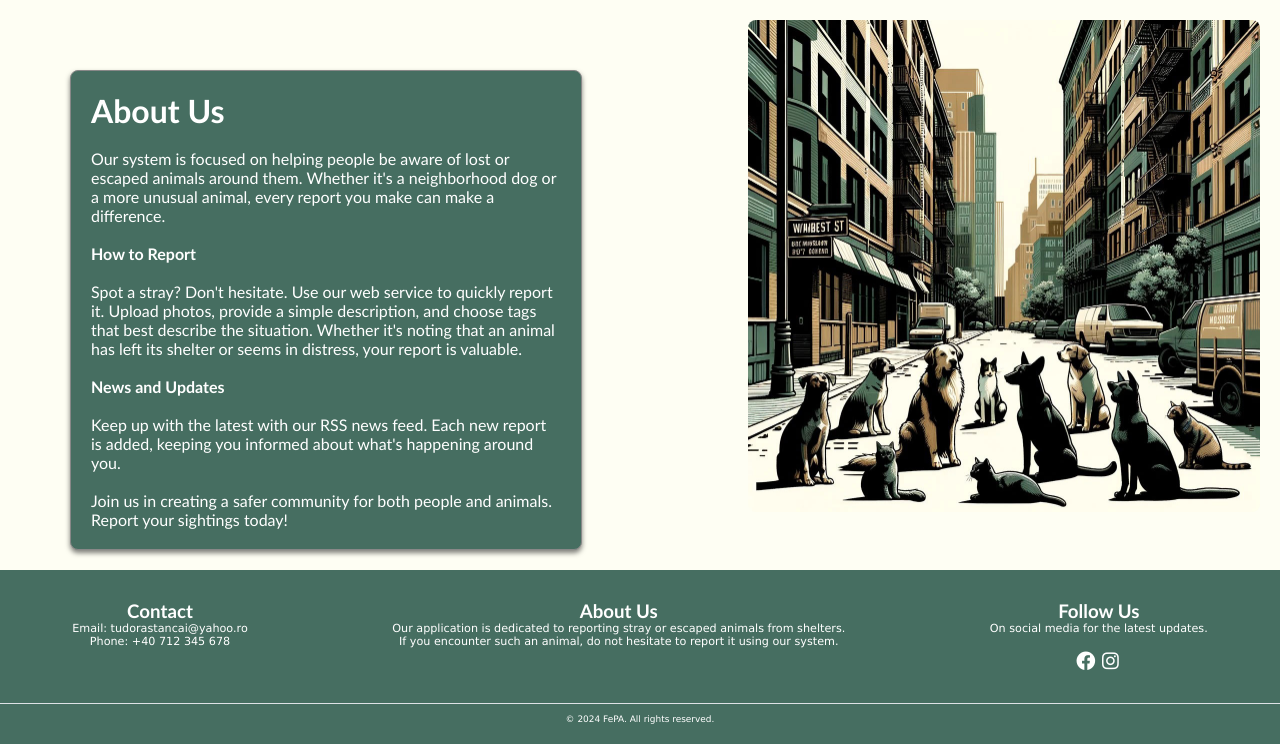
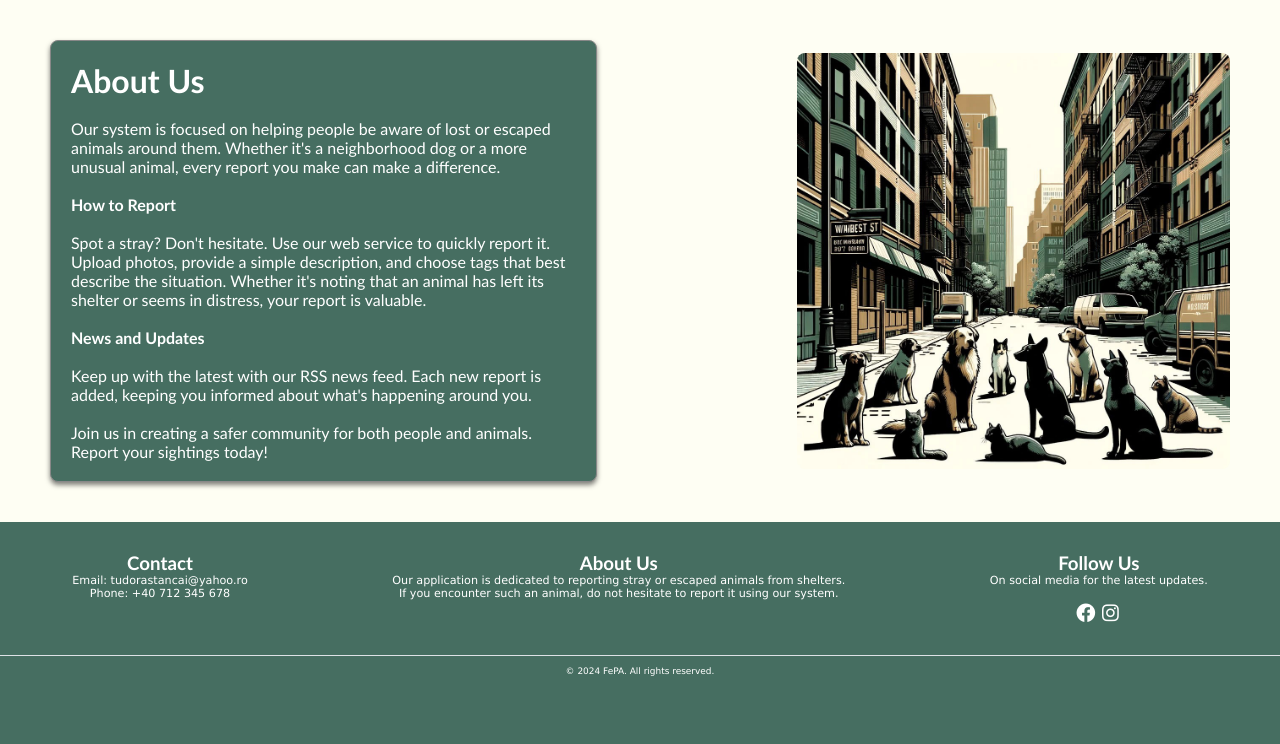
Before and after one commit to VadanaAndrei/Web2024, a PHP site: page /about.html in a window 1280 px wide; the page is wider, and only the part inside the window is pictured. Shown: the part 120-864 px from the top of that part. After the commit the page ends 796 px from the top of that part, so only its background shows below. Run offline with PHP 8.4, Linux system fonts and the light colour scheme.

Commit message:
Refactor CSS styles in about page

```diff
--- a/about_style.css
+++ b/about_style.css
@@ -8,33 +8,28 @@
   margin: 0;
   padding: 0;
 }
-html, body {
+
+html,
+body {
   margin: 0;
   padding: 0;
   height: 100%;
 }
 
-.main {
-    display: flex;
-    flex-direction: row;
-    justify-content: space-between;
-    align-items: flex-start;
-    width: 100%;
-}
-
 .container_about {
   display: flex;
-    justify-content: space-between;
-    align-items: flex-start;
-    width: 100%;
+  justify-content: center;
   background-color: #fefef3;
-    padding: 20px;
+  align-items: center;
+  gap: 200px;
+  padding: 40px 50px;
 }
 
 .text-box {
-    width: 40vw;
-    margin-top: 50px;
-    margin-left: 50px;
+  width: 50vw;
+  display: flex;
+  flex-direction: column;
+  justify-content: center;
   border: 1px solid #888;
   border-radius: 8px;
   box-shadow: 0 3px 5px 0 rgba(0, 0, 0, 0.5);
@@ -46,6 +41,9 @@ html, body {
 }
 
 .image-box {
+  display: flex;
+  flex-direction: column;
+  justify-content: center;
   width: 40vw;
   align-self: stretch;
 }
@@ -56,8 +54,8 @@ html, body {
   border-radius: 8px;
 }
 
-html{
-    scroll-behavior:smooth;
+html {
+  scroll-behavior: smooth;
 }
 
 ::-webkit-scrollbar {
```
Lines whose indentation alone changed are shown as unchanged.
